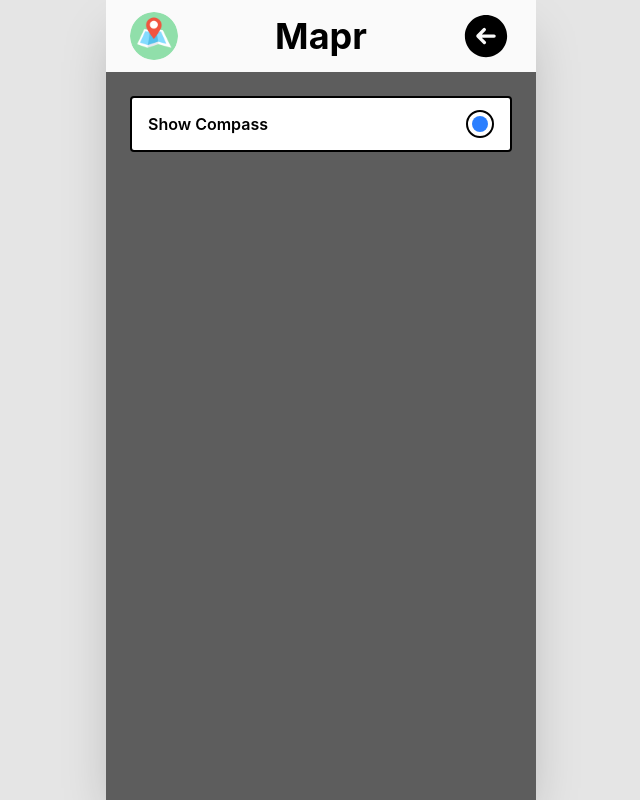
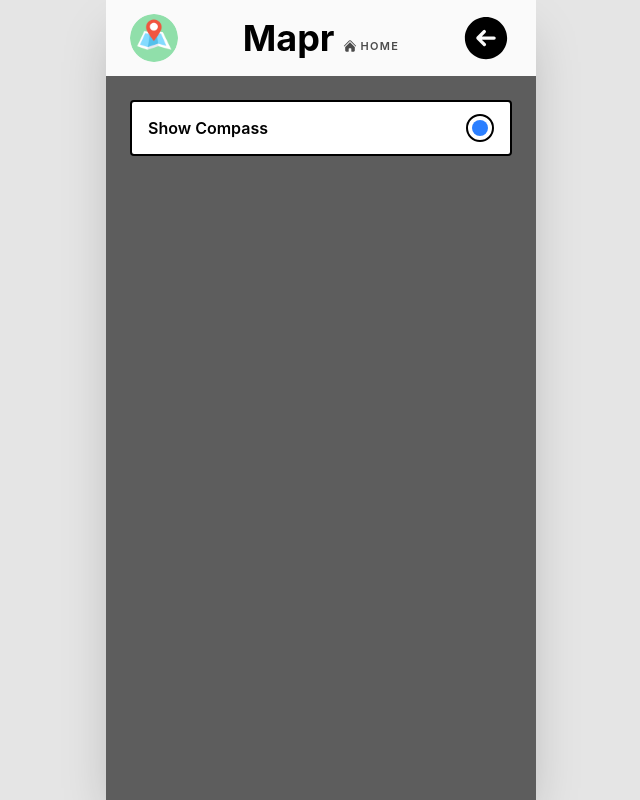
Before and after one commit to faas-bsu-26/Mapr, a React (Vite) app: page /settings in a window 1280 px wide. Shown: the whole page, without its empty margins (319-959 px from the left). Built offline with nearby package versions, Linux system fonts and the light colour scheme.

Commit message:
Makes title more obviously a button

```diff
--- a/src/components/TitleWithBack.jsx
+++ b/src/components/TitleWithBack.jsx
@@ -1,5 +1,5 @@
 import { useNavigate } from 'react-router-dom';
-import { ArrowLeftCircleIcon } from '@heroicons/react/24/solid';
+import { ArrowLeftCircleIcon, HomeIcon } from '@heroicons/react/24/solid';
 import Logo from './Logo';
 
 export default function TitleWithBack({ backTo = '/maplist' }) {
@@ -19,12 +19,22 @@ export default function TitleWithBack({ backTo = '/maplist' }) {
         >
           <ArrowLeftCircleIcon className="w-13 h-13" />
         </button>
-        <h1
-          className="text-4xl font-bold text-center text-black cursor-pointer transition-colors hover:text-zinc-700 active:text-zinc-600"
-          onClick={() => navigate('/maplist')}
-        >
-          Mapr
-        </h1>
+        <div className="flex justify-center">
+          <button
+            type="button"
+            onClick={() => navigate('/maplist')}
+            className="rounded-lg px-3 py-1 cursor-pointer transition hover:bg-black/5 active:bg-black/10 focus-visible:outline-2 focus-visible:outline-black"
+            aria-label="Go to home"
+          >
+            <span className="flex items-end justify-center gap-2">
+              <h1 className="text-4xl font-bold text-black text-center leading-none">Mapr</h1>
+              <span className="mb-0.5 flex items-center gap-1 text-[11px] font-semibold tracking-[0.12em] text-black/70 uppercase">
+                <HomeIcon className="w-3.5 h-3.5" aria-hidden="true" />
+                Home
+              </span>
+            </span>
+          </button>
+        </div>
       </div>
     </header>
   );
```
